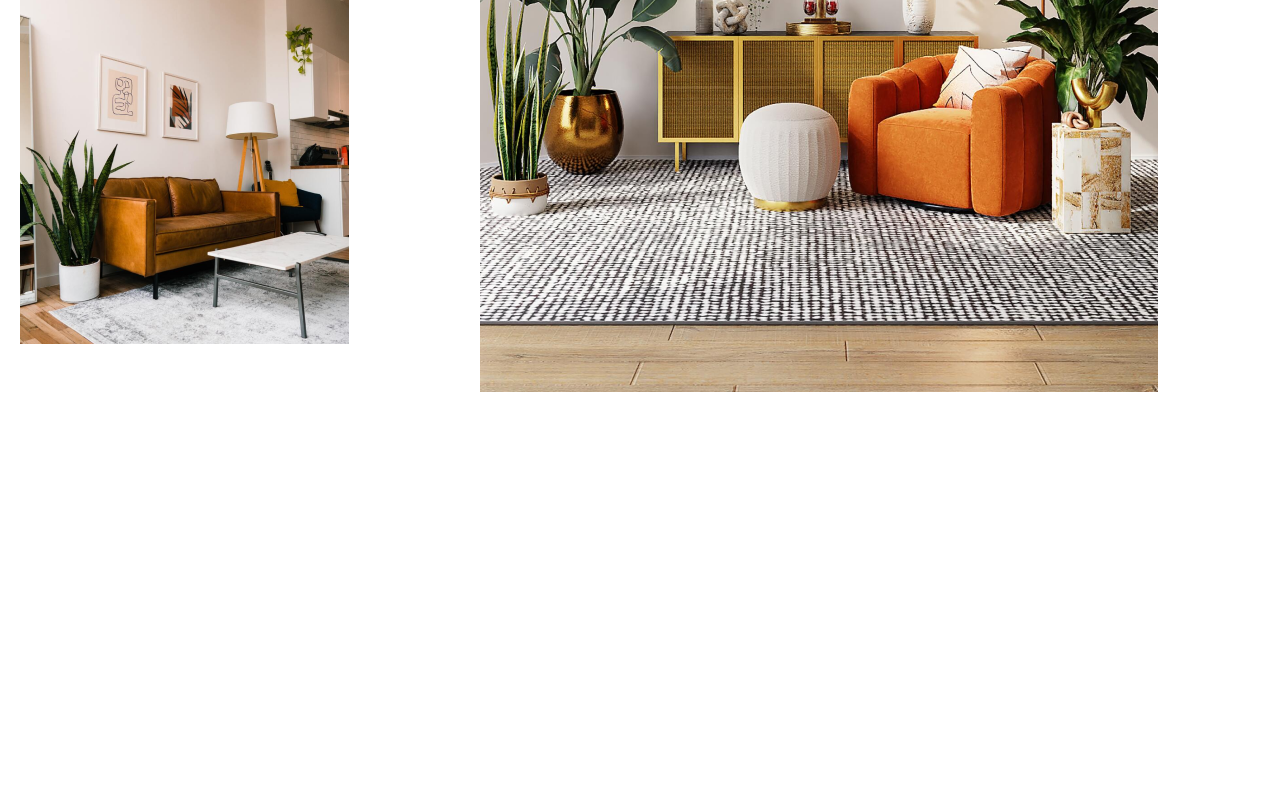
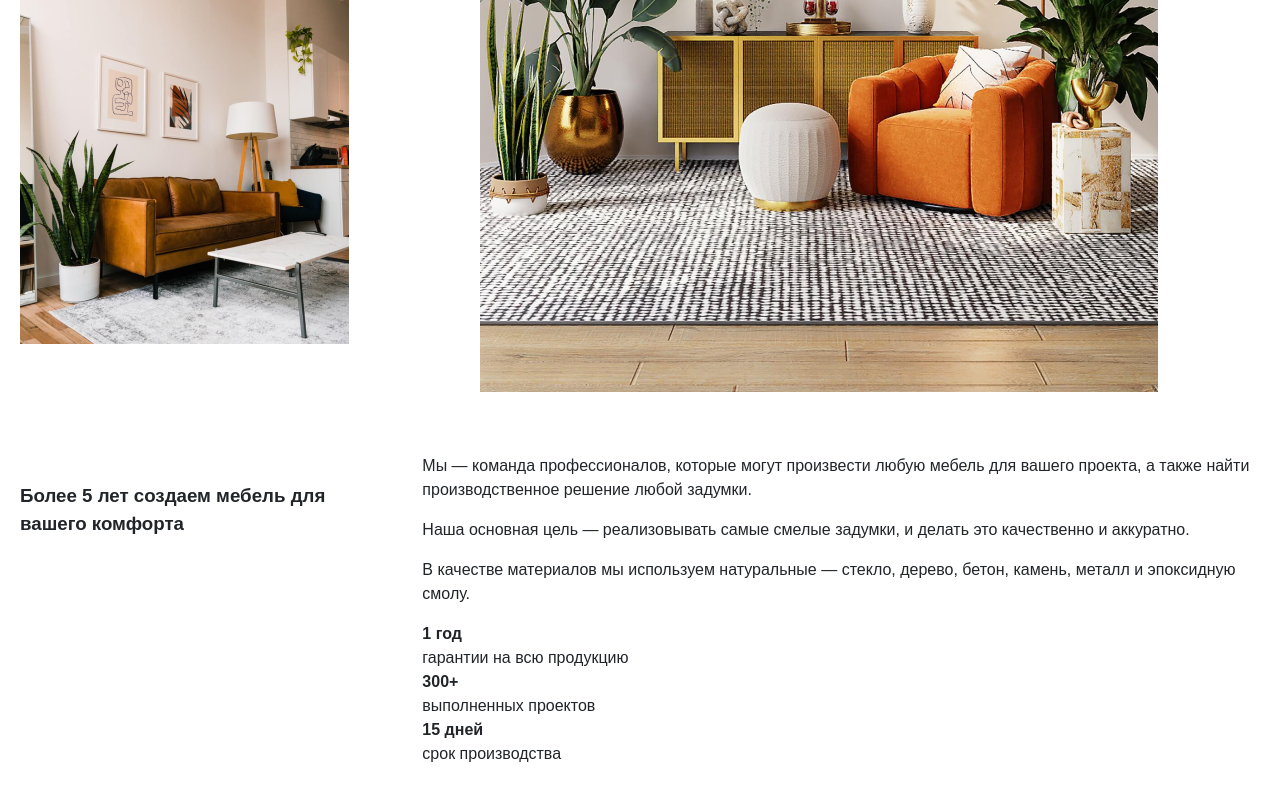
Before and after one commit to alesyastrokina/react-app-aveji, a React (Vite) app: page / in a window 1280 px wide. Shown: the part 881-1681 px from the top of the page. Before the commit the page ends 1419 px from the top, so only its background shows below. Built offline with nearby package versions, Linux system fonts and the light colour scheme.

Commit message:
Component About

```diff
--- a/src/App.tsx
+++ b/src/App.tsx
@@ -1,5 +1,5 @@
 import { Header, PageBlock } from "./components"
-import { HeroMain } from "./sections"
+import { HeroMain, About } from "./sections"
 
 export const App = () => {
   return (
@@ -9,6 +9,7 @@ export const App = () => {
       </PageBlock>
       <main>
         <HeroMain />
+        <About />
       </main>
     </div>
   )
--- /dev/null
+++ b/src/sections/About/index.tsx
@@ -0,0 +1,65 @@
+import { PageBlock } from "../../components"
+import style from './styles.module.css';
+
+export const About = () => {
+    return (
+      <>
+        <PageBlock className={style['about-container']}>
+          <div className={style['about-title', 'content-column-title']}>
+            <h3>Более 5 лет создаем мебель для вашего комфорта</h3>
+          </div>
+          <div className={style['about-content', 'content-column-details']}>
+            <div>
+              <p>Мы — команда профессионалов, которые могут произвести любую мебель для вашего проекта, а также найти производственное решение любой задумки.</p>
+              <p>Наша основная цель — реализовывать самые смелые задумки, и делать это качественно и аккуратно.</p>
+              <p>В качестве материалов мы используем натуральные — стекло, дерево, бетон, камень, металл и эпоксидную смолу.</p>
+            </div>
+            <div>
+              <strong>1 год</strong>
+              <br/>
+              гарантии на всю продукцию
+            </div>
+            <div>
+              <strong>300+</strong>
+              <br/>
+              выполненных проектов
+            </div>
+            <div>
+              <strong>15 дней</strong>
+              <br/>
+              срок производства
+            </div>
+          </div>
+        </PageBlock>
+      </>
+    )
+}
+
+
+        <section class="content-row about-container content-row--spaced">
+          <div class="about-title content-column-title">
+            <h3>Более 5 лет создаем мебель для вашего комфорта</h3>
+          </div>
+          <div class="about-content content-column-details">
+            <div>
+              <p>Мы — команда профессионалов, которые могут произвести любую мебель для вашего проекта, а также найти производственное решение любой задумки.</p>
+              <p>Наша основная цель — реализовывать самые смелые задумки, и делать это качественно и аккуратно.</p>
+              <p>В качестве материалов мы используем натуральные — стекло, дерево, бетон, камень, металл и эпоксидную смолу.</p>
+            </div>
+            <div>
+              <strong>1 год</strong>
+              <br/>
+              гарантии на всю продукцию
+            </div>
+            <div>
+              <strong>300+</strong>
+              <br/>
+              выполненных проектов
+            </div>
+            <div>
+              <strong>15 дней</strong>
+              <br/>
+              срок производства
+            </div>
+          </div>
+        </section>
--- /dev/null
+++ b/src/sections/About/styles.module.css
@@ -0,0 +1,27 @@
+.about-container  {
+    display: flex;
+    align-items: center;
+    gap: 0 60px;
+    max-height: 700px;
+    margin-top: 60px;
+}
+
+.about-content  {
+    align-items: center;
+    gap: 0 60px;
+    max-height: 700px;
+    margin-top: 60px;
+    color: #212529;
+}
+
+.content-column-title {
+    max-width: 30%;
+    color: #212529;
+    margin-top: 2px;
+    margin-bottom: 15%;
+}
+
+.content-column-details {
+    max-width: 70%;
+    color: #212529;
+}
--- a/src/sections/index.ts
+++ b/src/sections/index.ts
@@ -1 +1,2 @@
 export { HeroMain } from './HeroMain';
+export { About } from './About';
```
